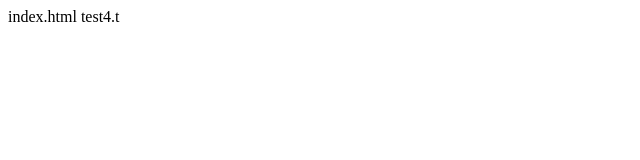
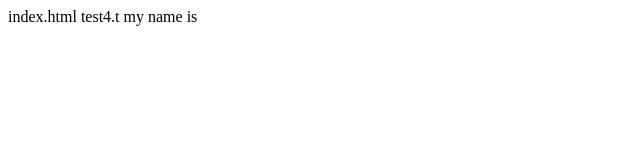
Before and after one commit to naman0410/repo4, a plain HTML site: page index.html in a window 1280 px wide. Shown: the full height of the page, 0-640 px from the left. Drawn offline with Linux system fonts and the light colour scheme.

Commit message:
index.html modified

```diff
--- a/index.html
+++ b/index.html
@@ -2,3 +2,4 @@ index.html  test4.t
 <html>
   <tittle>
  <heading>
+my name is
```
